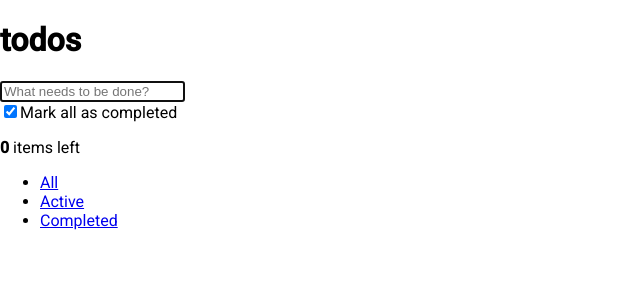
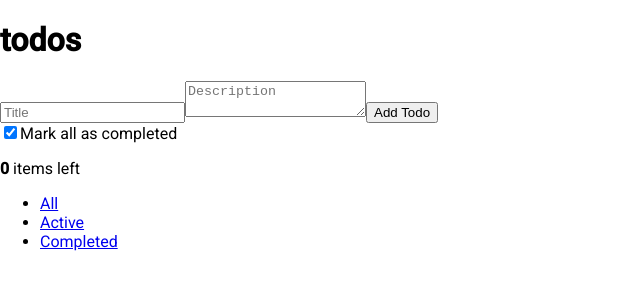
Before and after one commit to solonkonora/plan-it, an Angular app in the folder angular-todo/: page / in a window 1280 px wide. Shown: the top 300 px of the page, without its empty margins (0-640 px from the left). Built offline with nearby package versions, Linux system fonts and the light colour scheme.

Commit message:
add a style component for the edit and delete buttons, resolved bugs in the header and todo component

```diff
--- a/angular-todo/src/app/todos/components/header/header.component.html
+++ b/angular-todo/src/app/todos/components/header/header.component.html
@@ -1,11 +1,18 @@
 <header class="header">
     <h1>todos</h1>
-    <input
-      class="new-todo"
-      placeholder="What needs to be done?"
-      autoFocus
-      [value]="text"
-      (keyup)="changeText($event)"
-      (keyup.enter)="addTodo()"
+    <div>
+      <input
+        class="new-todo-title"
+        placeholder="Title"
+        [value]="title"
+        (input)="changeTitle($event)"
     />
+      <textarea
+        class="new-todo-description"
+        placeholder="Description"
+        [value]="description"
+        (input)="changeDescription($event)"
+      ></textarea>
+      <button (click)="addTodo()">Add Todo</button>
+    </div>
   </header>
--- a/angular-todo/src/app/todos/components/header/header.component.ts
+++ b/angular-todo/src/app/todos/components/header/header.component.ts
@@ -1,3 +1,26 @@
+// import { Component, inject } from '@angular/core';
+// import { TodosService } from '../../services/todo.service';
+
+// @Component({
+//   selector: 'app-todos-header',
+//   templateUrl: './header.component.html',
+//   standalone: true,
+// })
+// export class HeaderComponent {
+//   todosService = inject(TodosService);
+//   text: string = '';
+
+//   changeText(event: Event): void {
+//     const target = event.target as HTMLInputElement;
+//     this.text = target.value;
+//   }
+
+//   addTodo(): void {
+//     this.todosService.addTodo(this.text);
+//     this.text = '';
+//   }
+// }
+
 import { Component, inject } from '@angular/core';
 import { TodosService } from '../../services/todo.service';
 
@@ -8,15 +31,22 @@ import { TodosService } from '../../services/todo.service';
 })
 export class HeaderComponent {
   todosService = inject(TodosService);
-  text: string = '';
+  title: string = '';
+  description: string = '';
 
-  changeText(event: Event): void {
+  changeTitle(event: Event): void {
     const target = event.target as HTMLInputElement;
-    this.text = target.value;
+    this.title = target.value;
+  }
+
+  changeDescription(event: Event): void {
+    const target = event.target as HTMLInputElement;
+    this.description = target.value;
   }
 
   addTodo(): void {
-    this.todosService.addTodo(this.text);
-    this.text = '';
+    this.todosService.addTodo(this.title, this.description);
+    this.title = '';
+    this.description = '';
   }
 }
--- a/angular-todo/src/app/todos/components/todo/todo.component.html
+++ b/angular-todo/src/app/todos/components/todo/todo.component.html
@@ -1,4 +1,4 @@
-<li [ngClass]="{ editing: isEditing, completed: todo.isCompleted }">
+   <li [ngClass]="{ editing: isEditing, completed: todo.isCompleted }">
     <div class="view">
       <input
         class="toggle"
@@ -6,16 +6,30 @@
         [checked]="todo.isCompleted"
         (change)="toggleTodo()"
       />
-      <label (dblclick)="setTodoInEditMode()">{{ todo.title }}</label>
-      <button class="destroy" (click)="removeTodo()"></button>
+      <h3>{{ todo.title }}</h3>
+      <p>{{ todo.description }}</p>
+      <button class="edit" (click)="setTodoInEditMode()">Edit</button>
+      <button class="destroy" (click)="removeTodo()">Delete</button>
     </div>
     <ng-container *ngIf="isEditing">
-      <input
-        class="edit"
-        #textInput
-        [value]="editingText"
-        (keyup)="changeText($event)"
-        (keyup.enter)="changeTodo()"
-      />
+      <div>
+        <label>Title:</label>
+        <input
+          class="edit-title"
+          #titleInput
+          [value]="editingTitle()"
+          (keyup)="changeTitle($event)"
+        />
+      </div>
+      <div>
+        <label>Description:</label>
+        <textarea
+          class="edit-description"
+          #descriptionInput
+          [value]="editingDescription()"
+          (input)="changeDescription($event)"
+        ></textarea>
+      </div>
+      <button (click)="changeTodo()">Save Changes</button>
     </ng-container>
   </li>
--- a/angular-todo/src/app/todos/components/todo/todo.component.ts
+++ b/angular-todo/src/app/todos/components/todo/todo.component.ts
@@ -1,17 +1,6 @@
-import {
-    Component,
-    ElementRef,
-    EventEmitter,
-    Input,
-    OnChanges,
-    OnInit,
-    Output,
-    SimpleChanges,
-    ViewChild,
-    inject,
-  } from '@angular/core';
+import { Component, Input, Output, EventEmitter, ViewChild, ElementRef, inject, model } from '@angular/core';
+import { CommonModule } from '@angular/common';
 import { TodoInterface } from '../../types/todo.interface';
-  import { CommonModule } from '@angular/common';
 import { TodosService } from '../../services/todo.service';
 
 @Component({
@@ -20,40 +9,43 @@ import {
   standalone: true,
   imports: [CommonModule],
 })
-  export class TodoComponent implements OnInit, OnChanges {
+export class TodoComponent {
   @Input({ required: true }) todo!: TodoInterface;
   @Input({ required: true }) isEditing!: boolean;
   @Output() setEditingId: EventEmitter<string | null> = new EventEmitter();
 
-    @ViewChild('textInput') textInput?: ElementRef;
+  @ViewChild('titleInput') titleInput?: ElementRef;
+  @ViewChild('descriptionInput') descriptionInput?: ElementRef;
 
   todosService = inject(TodosService);
-    editingText: string = '';
+  editingTitle = model('');
+  editingDescription = model('');
 
   ngOnInit(): void {
-      this.editingText = this.todo.title;
+    this.editingTitle.set(this.todo.title);
+    this.editingDescription.set(this.todo.description);
   }
 
-    ngOnChanges(changes: SimpleChanges): void {
-      if (changes['isEditing'].currentValue) {
-        setTimeout(() => {
-          this.textInput?.nativeElement.focus();
-        }, 0);
-      }
+  changeTitle(event: Event): void {
+    const target = event.target as HTMLInputElement;
+    this.editingTitle.set(target.value);
   }
 
-    changeText(event: Event) {
-      const value = (event.target as HTMLInputElement).value;
-      this.editingText = value;
+  changeDescription(event: Event): void {
+    const target = event.target as HTMLTextAreaElement;
+    this.editingDescription.set(target.value);
   }
 
   changeTodo(): void {
-      this.todosService.changeTodo(this.todo.id, this.editingText, this.todo.description);
+    this.todosService.changeTodo(this.todo.id, this.editingTitle(), this.editingDescription());
     this.setEditingId.emit(null);
   }
 
   setTodoInEditMode(): void {
     this.setEditingId.emit(this.todo.id);
+    setTimeout(() => {
+      this.titleInput?.nativeElement.focus();
+    }, 0);
   }
 
   removeTodo(): void {
--- a/angular-todo/src/app/todos/services/todo.service.ts
+++ b/angular-todo/src/app/todos/services/todo.service.ts
@@ -13,10 +13,10 @@ export class TodosService {
     this.filterSig.set(filterName);
   }
 
-  addTodo(text: string): void {
+  addTodo(title: string, description: string): void {
     const newTodo: TodoInterface = {
-      title:'',
-      description: '',
+      title,
+      description,
       isCompleted: false,
       id: Math.random().toString(16),
     };
```
Also changed, not shown: angular-todo/src/app/todos/components/todo/todo.component.css (added, +25 -0 lines). Lines whose indentation alone changed are shown as unchanged.
